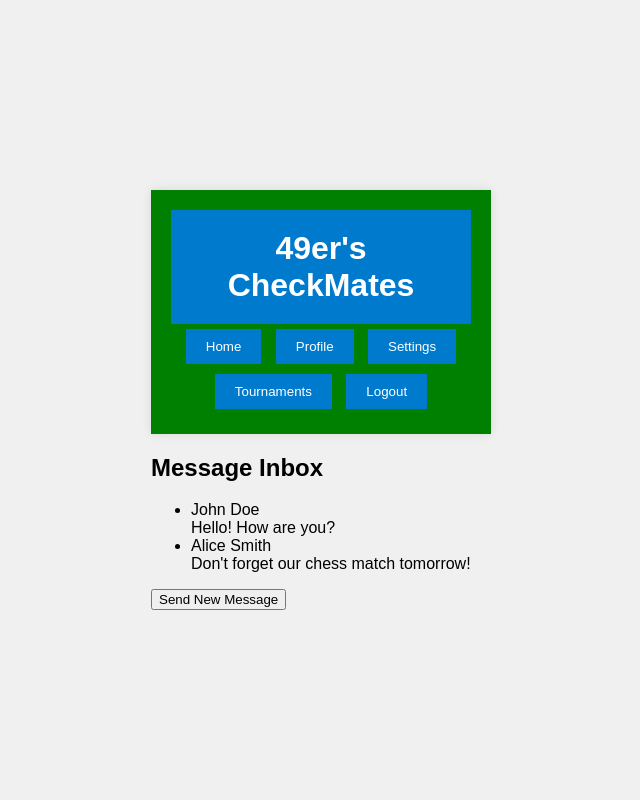
After one commit to SeanDaBlack/checkmasters, a Flask app: template templates/inbox.html in a window 1280 px wide. The commit adds this page. Shown: the whole page, without its empty margins (319-959 px from the left). Run offline with Flask 2, Linux system fonts and the light colour scheme; the template is opened without the code that fills it, so the values that code supplies are empty.

Commit message:
inbox page

```diff
--- a/templates/home.html
+++ b/templates/home.html
@@ -16,10 +16,10 @@
 
         <div class="navigation">
             <div class="vertical-buttons">
-                <a href="/home"><button class="button home-button">Home</button></a>
+                <a href="./index.html"><button class="button home-button">Home</button></a>
                 <a href="#"><button class="button settings-button">Settings</button></a>
                 <a href="#"><button class="button tournaments-button">Tournaments</button></a>
-                <a href="/profile"><button class="button profile-button">Profile</button></a>
+                <a href="./profile.html"><button class="button profile-button">Profile</button></a>
                 <a href="#"><button class="button player1-button">1 Player</button></a>
                 <a href="#"><button class="button player2-button">2 Player</button></a>
                 <a href="#"><button class="button spectate-button">Spectate</button></a>
--- /dev/null
+++ b/templates/inbox.html
@@ -0,0 +1,42 @@
+<!DOCTYPE html>
+<html lang="en">
+<head>
+    <meta charset="UTF-8">
+    <title>Profile</title>
+    <link rel="stylesheet" href="../static/css/profileCSS.css">
+  <script src="new-message.js"></script>
+
+</head>
+<body>
+    <div class="big-box">
+        <div class="container">
+            <div class="container-box">
+                <h1>49er's CheckMates</h1>
+                <div class="actions">
+                    <a href="./home.html"><button>Home</button></a>
+                    <a href="./profile.html"><button>Profile</button></a>
+                    <a href="#"><button>Settings</button></a>
+                    <a href="#"><button>Tournaments</button></a>
+
+                    <a href="/logout"><button>Logout</button></a>
+                </div>
+            </div>
+
+            <div class="inbox">
+                <h2>Message Inbox</h2>
+                <ul class="message-list">
+                    <li>
+                        <div class="message-sender">John Doe</div>
+                        <div class="message-content">Hello! How are you?</div>
+                    </li>
+                    <li>
+                        <div class="message-sender">Alice Smith</div>
+                        <div class="message-content">Don't forget our chess match tomorrow!</div>
+                    </li>
+                </ul>
+<button class="new-message-button" id="new-message-button" onclick="openNewMessageWindow()">Send New Message</button>
+            </div>
+        </div>
+    </div>
+</body>
+</html>
```
Also changed, not shown: static/css/inbox.css (added, +59 -0 lines), static/js/newMessage.js (added, +27 -0 lines), templates/profile.html (+5 -3 lines).
